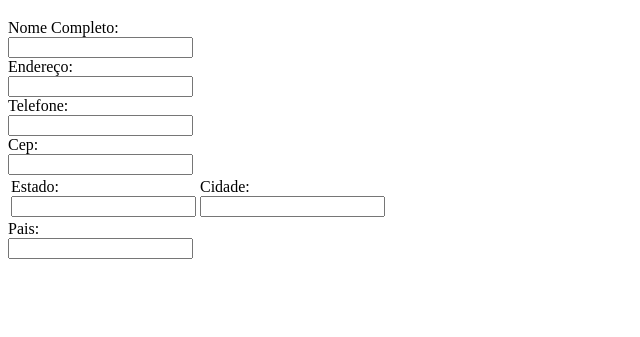
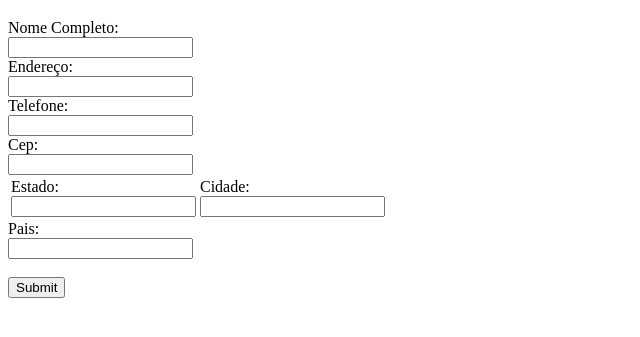
Before and after one commit to FelipeGregue/FrontEnd, a plain HTML site: page Aula1/cadastro.html in a window 1280 px wide. Shown: the part 61-398 px from the top of the page, without its empty margins (0-640 px from the left). Drawn offline with Linux system fonts and the light colour scheme.

Commit message:
Adicionando Botão de Envio

```diff
--- a/Aula1/cadastro.html
+++ b/Aula1/cadastro.html
@@ -28,6 +28,8 @@
         </table>
         <label for="pais">Pais: </label></br>
         <input type="text" id="pais" name = "pais"></br>
+        </br>
+        <input type="submit">
     </form>
 </body>
 </html>
```
